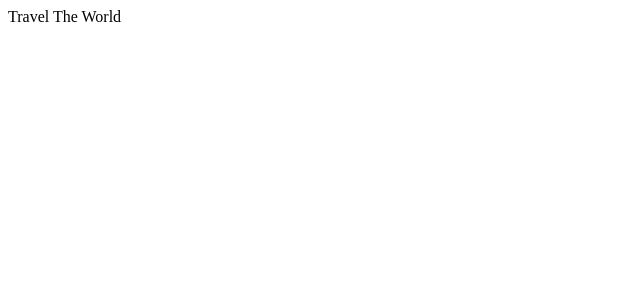
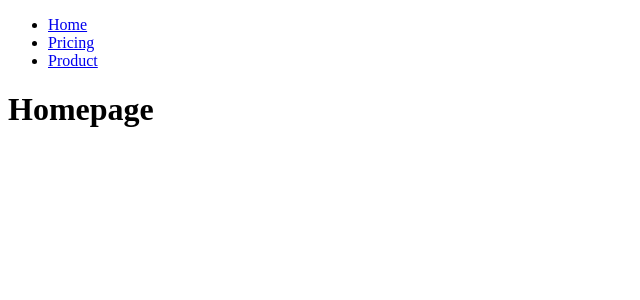
Before and after one commit to stekug/traveltheworld, a React (Vite) app: page / in a window 1280 px wide. Shown: the top 300 px of the page, without its empty margins (0-640 px from the left). Built offline with nearby package versions, Linux system fonts and the light colour scheme.

Commit message:
feat: Add basic Routing (#1)
- add react-router, add basic pages and routing

```diff
--- a/package.json
+++ b/package.json
@@ -11,7 +11,8 @@
   },
   "dependencies": {
     "react": "^18.2.0",
-    "react-dom": "^18.2.0"
+    "react-dom": "^18.2.0",
+    "react-router-dom": "^6.28.0"
   },
   "devDependencies": {
     "@types/react": "^18.2.15",
--- a/src/App.jsx
+++ b/src/App.jsx
@@ -1,5 +1,20 @@
+import { BrowserRouter, Routes, Route } from 'react-router-dom';
+import Product from './pages/Product';
+import Pricing from './pages/Pricing';
+import Homepage from './pages/Homepage';
+import PageNotFound from './pages/PageNotFound';
+
 function App() {
-  return <div>Travel The World</div>;
+  return (
+    <BrowserRouter>
+      <Routes>
+        <Route path="/" element={<Homepage />} />
+        <Route path="product" element={<Product />} />
+        <Route path="pricing" element={<Pricing />} />
+        <Route path="*" element={<PageNotFound />} />
+      </Routes>
+    </BrowserRouter>
+  );
 }
 
 export default App;
--- /dev/null
+++ b/src/components/PageNav.jsx
@@ -0,0 +1,19 @@
+import { NavLink } from 'react-router-dom';
+
+export default function PageNav() {
+  return (
+    <nav>
+      <ul>
+        <li>
+          <NavLink to="/">Home</NavLink>{' '}
+        </li>
+        <li>
+          <NavLink to="/pricing">Pricing</NavLink>
+        </li>
+        <li>
+          <NavLink to="/product">Product</NavLink>
+        </li>
+      </ul>
+    </nav>
+  );
+}
--- /dev/null
+++ b/src/pages/Homepage.jsx
@@ -0,0 +1,10 @@
+import PageNav from '../components/PageNav';
+
+export default function Homepage() {
+  return (
+    <div>
+      <PageNav />
+      <h1>Homepage</h1>
+    </div>
+  );
+}
--- /dev/null
+++ b/src/pages/PageNotFound.jsx
@@ -0,0 +1,10 @@
+import PageNav from '../components/PageNav';
+
+export default function PageNotFound() {
+  return (
+    <div>
+      <PageNav />
+      Not found :(
+    </div>
+  );
+}
--- /dev/null
+++ b/src/pages/Pricing.jsx
@@ -0,0 +1,10 @@
+import PageNav from '../components/PageNav';
+
+export default function Pricing() {
+  return (
+    <div>
+      <PageNav />
+      <h1>Pricing</h1>
+    </div>
+  );
+}
--- /dev/null
+++ b/src/pages/Product.jsx
@@ -0,0 +1,10 @@
+import PageNav from '../components/PageNav';
+
+export default function Product() {
+  return (
+    <div>
+      <PageNav />
+      <h1>Product</h1>
+    </div>
+  );
+}
```
Also changed, not shown: 1 other file (tests, documents, lock files or other folders).
